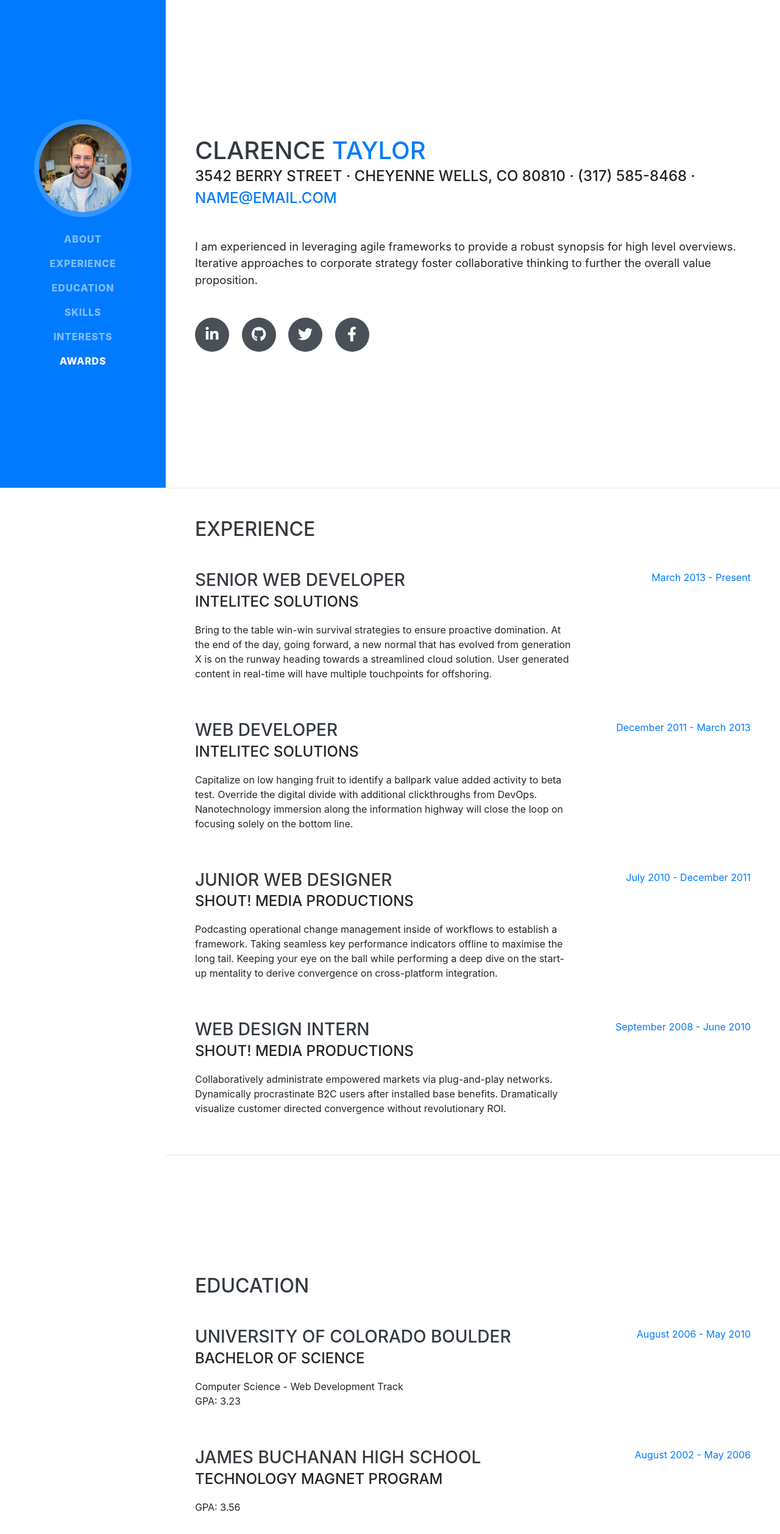
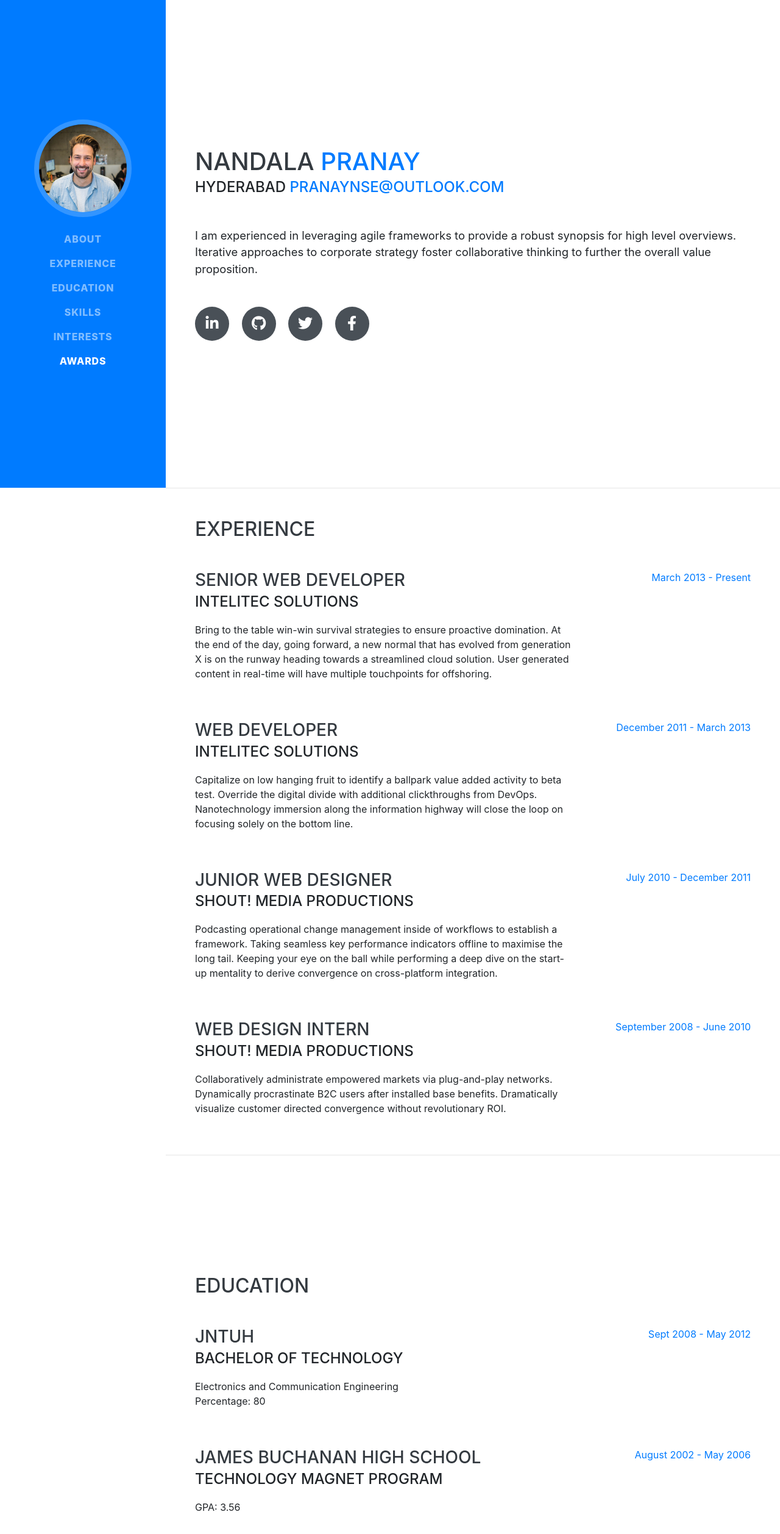
Before and after one commit to pranay-nandala/pranay-resume, a website with bundled scripts: page index.html in a window 1280 px wide. Shown: the top 2516 px of the page at 61% size. Built offline with nearby package versions, Linux system fonts and the light colour scheme; a web font is replaced by a local one.

Commit message:
Update index.html

```diff
--- a/index.html
+++ b/index.html
@@ -63,11 +63,11 @@
 
     <section class="resume-section p-3 p-lg-5 d-flex align-items-center" id="about">
       <div class="w-100">
-        <h1 class="mb-0">Clarence
-          <span class="text-primary">Taylor</span>
+        <h1 class="mb-0">Nandala
+          <span class="text-primary">Pranay</span>
         </h1>
-        <div class="subheading mb-5">3542 Berry Street · Cheyenne Wells, CO 80810 · (317) 585-8468 ·
-          <a href="mailto:name@email.com">name@email.com</a>
+        <div class="subheading mb-5">Hyderabad
+          <a href="mailto:name@email.com">pranaynse@outlook.com</a>
         </div>
         <p class="lead mb-5">I am experienced in leveraging agile frameworks to provide a robust synopsis for high level overviews. Iterative approaches to corporate strategy foster collaborative thinking to further the overall value proposition.</p>
         <div class="social-icons">
@@ -149,13 +149,13 @@
 
         <div class="resume-item d-flex flex-column flex-md-row justify-content-between mb-5">
           <div class="resume-content">
-            <h3 class="mb-0">University of Colorado Boulder</h3>
-            <div class="subheading mb-3">Bachelor of Science</div>
-            <div>Computer Science - Web Development Track</div>
-            <p>GPA: 3.23</p>
+            <h3 class="mb-0">JNTUH</h3>
+            <div class="subheading mb-3">Bachelor of Technology</div>
+            <div>Electronics and Communication Engineering</div>
+            <p>Percentage: 80</p>
           </div>
           <div class="resume-date text-md-right">
-            <span class="text-primary">August 2006 - May 2010</span>
+            <span class="text-primary">Sept 2008 - May 2012</span>
           </div>
         </div>
 
```
